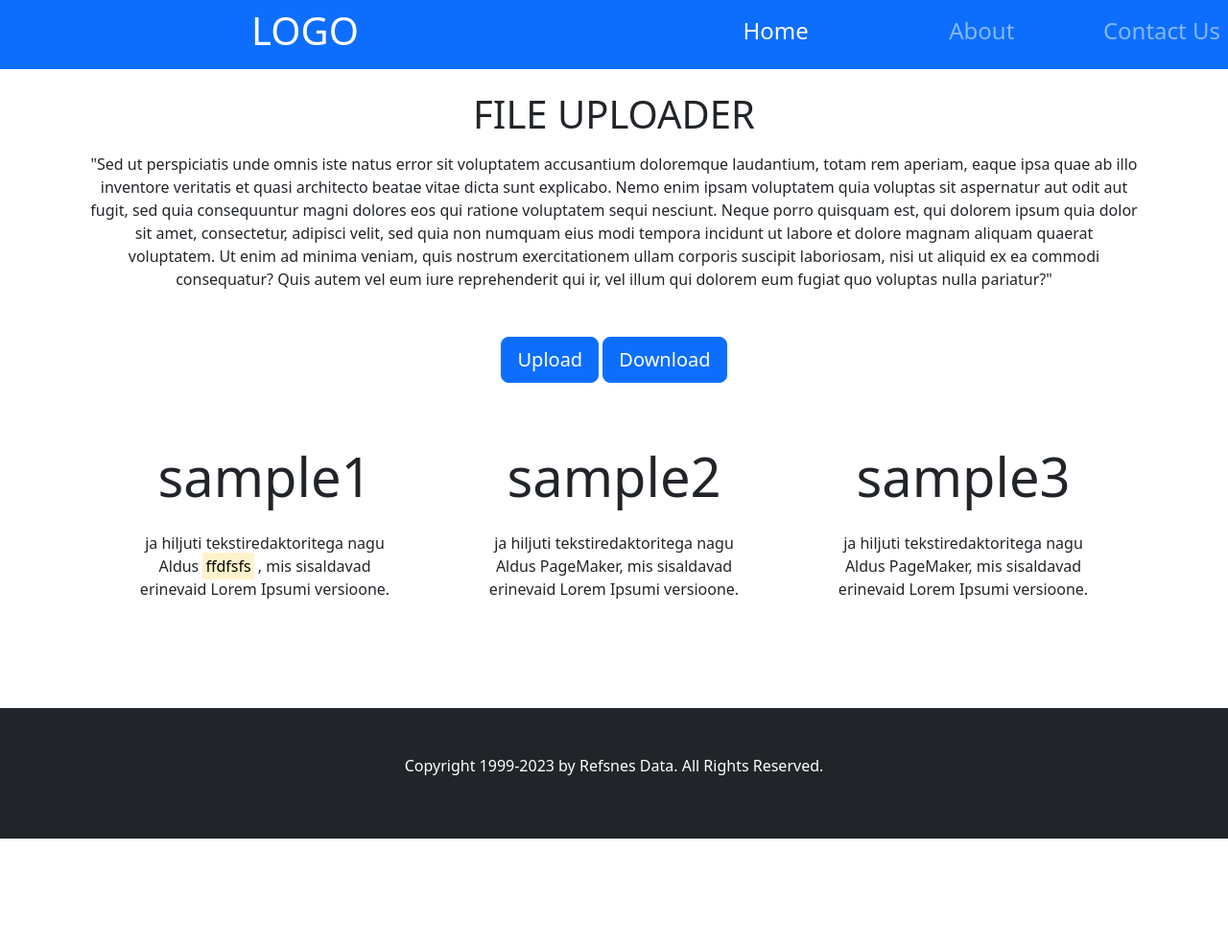
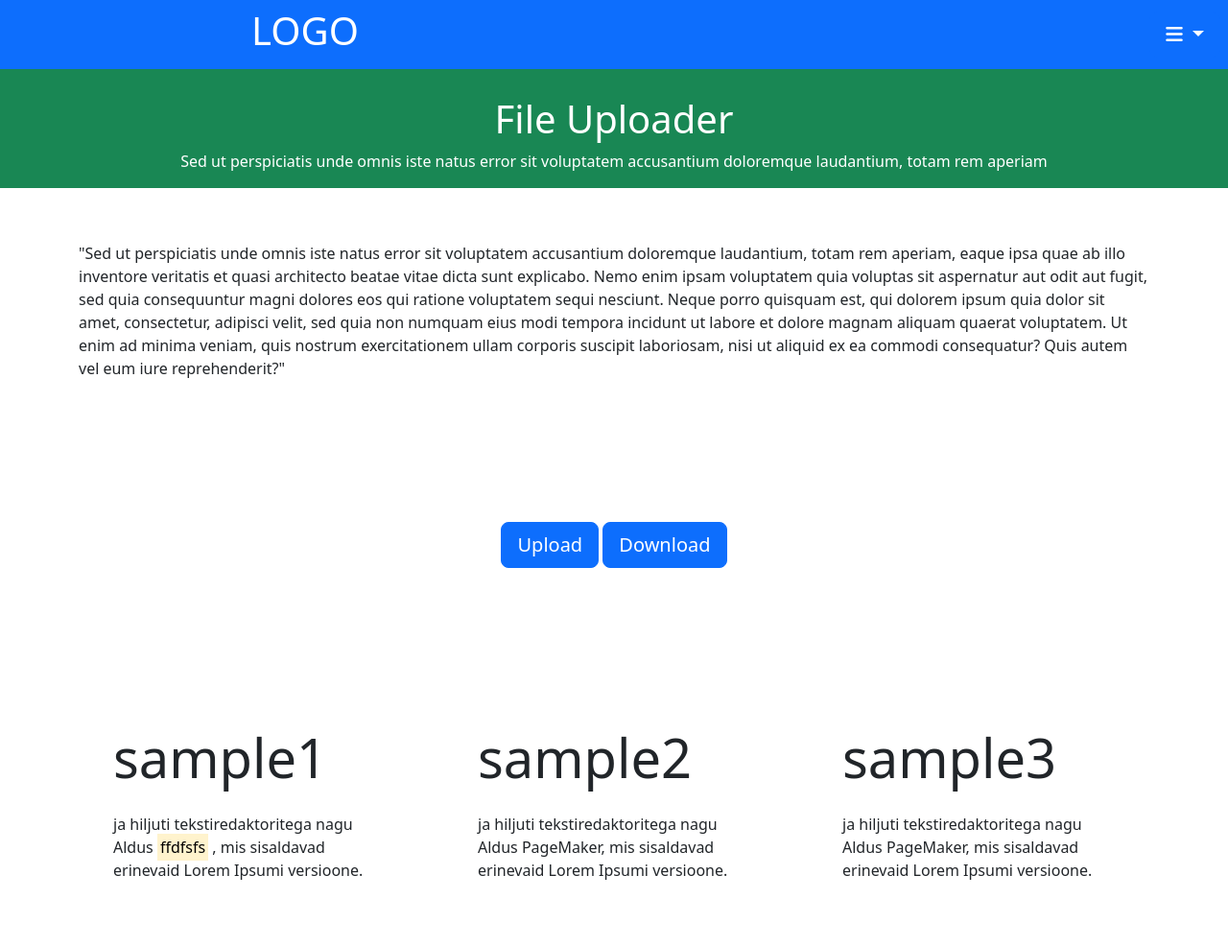
Before and after one commit to MJTech46/sample, a plain HTML site: page webpages/index.html in a window 1280 px wide. Shown: the top 986 px of the page at 96% size. Before the commit the page ends 874 px from the top, so only its background shows below. Drawn offline with nearby package versions, Linux system fonts and the light colour scheme.

Commit message:
navbar + UI updated

```diff
--- a/webpages/index.html
+++ b/webpages/index.html
@@ -6,38 +6,49 @@
     <title>Home</title>
     <!-- Latest compiled and minified CSS -->
     <link href="https://cdn.jsdelivr.net/npm/bootstrap@5.3.0/dist/css/bootstrap.min.css" rel="stylesheet">
+    <!--fontawesome icons-->
+    <script src="https://kit.fontawesome.com/20d919147c.js" crossorigin="anonymous"></script>
     <style>
         #main{
-            padding-top: 95px;
+            padding-top: 100px;
         }
     </style>
 </head>
 <body>
+    <!--navbar-->
     <div class="container-fluid bg-primary fixed-top justify-content-between p-2">
         <div class="row">
-            <div class="col-md-6 text-center text-white">
+            <div class="col-6 text-center text-white">
                 <a href="/webpages/index.html" class="text-decoration-none text-white"><h1>LOGO</h1></a>
             </div>
-            <div class="col-md-6 align-self-center text-end">
-                <div class="row">
-                    <div class="col"><h4><a href="/webpages/index.html" class="text-decoration-none text-white">Home</a></h4></div>
-                    <div class="col "><h4><a href="/webpages/aboutus.html" class="text-decoration-none text-white-50">About</a></h4></div>
-                    <div class="col "><h4><a href="/webpages/contactus.html" class="text-decoration-none text-white-50">Contact Us</a></h4></div>
+            <div class="col text-end align-self-center btn-group-lg" id="nav-btn">
+                <button type="button"  class="btn btn-primary dropdown-toggle" data-bs-toggle="dropdown">
+                    <i class="fa-solid fa-bars"></i>
+                </button>
+                <div class="dropdown-menu text-center bg-primary" id="links">
+                    <div class="btn-group-vertical">
+                        <a href="/webpages/index.html" class="text-decoration-none btn bg-primary text-white"><h4>Home</h4></a>
+                        <a href="/webpages/aboutus.html" class="text-decoration-none btn bg-primary text-white-50"><h4>About</h4></a>
+                        <a href="/webpages/contactus.html" class="text-decoration-none btn bg-primary text-white-50"><h4>Contact Us</h4></a>
+                    </div>
                 </div>
             </div>
         </div>
     </div>
 
-    <div class="container" id="main">
-        <div class="container-md text-center">
-            <h1>FILE UPLOADER</h1>
-            <p class="mt-3 mb-5">"Sed ut perspiciatis unde omnis iste natus error sit voluptatem accusantium doloremque laudantium, totam rem aperiam, eaque ipsa quae ab illo inventore veritatis et quasi architecto beatae vitae dicta sunt explicabo. Nemo enim ipsam voluptatem quia voluptas sit aspernatur aut odit aut fugit, sed quia consequuntur magni dolores eos qui ratione voluptatem sequi nesciunt. Neque porro quisquam est, qui dolorem ipsum quia dolor sit amet, consectetur, adipisci velit, sed quia non numquam eius modi tempora incidunt ut labore et dolore magnam aliquam quaerat voluptatem. Ut enim ad minima veniam, quis nostrum exercitationem ullam corporis suscipit laboriosam, nisi ut aliquid ex ea commodi consequatur? Quis autem vel eum iure reprehenderit qui ir, vel illum qui dolorem eum fugiat quo voluptas nulla pariatur?"</p>
-
-            <div class="container text-center">
+    <!--content-->
+    <div class="container-fluid text-center bg-success text-white" id="main">
+        <h1>File Uploader</h1>
+        <p class="pb-3">Sed ut perspiciatis unde omnis iste natus error sit voluptatem accusantium doloremque laudantium, totam rem aperiam</p>
+    </div>
+    <div class="container pt-4">
+        <p class="mt-3 mb-5">"Sed ut perspiciatis unde omnis iste natus error sit voluptatem accusantium doloremque laudantium, totam rem aperiam, eaque ipsa quae ab illo inventore veritatis et quasi architecto beatae vitae dicta sunt explicabo. Nemo enim ipsam voluptatem quia voluptas sit aspernatur aut odit aut fugit, sed quia consequuntur magni dolores eos qui ratione voluptatem sequi nesciunt. Neque porro quisquam est, qui dolorem ipsum quia dolor sit amet, consectetur, adipisci velit, sed quia non numquam eius modi tempora incidunt ut labore et dolore magnam aliquam quaerat voluptatem. Ut enim ad minima veniam, quis nostrum exercitationem ullam corporis suscipit laboriosam, nisi ut aliquid ex ea commodi consequatur? Quis autem vel eum iure reprehenderit?"</p>
+    </div>
+    <div class="container text-center" id="main">
         <button class="btn btn-lg btn-primary ">Upload</button>
         <button class="btn btn-lg btn-primary">Download</button>
     </div>
-            <div class="container mt-3">
+    <div class="container mt-3" id="main">
         <div class="row">
             <div class="col-md-4 p-5">
                 <h1 class="display-4 pb-3">sample1</h1>
@@ -53,8 +64,6 @@
             </div>
         </div>
     </div>
-        </div>
-    </div>
 
     <!--footer-->
     <footer class="container-fluid text-bg-dark text-white text-center mt-5 p-md-5">
```
Also changed, not shown: webpages/aboutus.html (+15 -7 lines), webpages/contactus.html (+27 -14 lines). Lines whose indentation alone changed are shown as unchanged.
